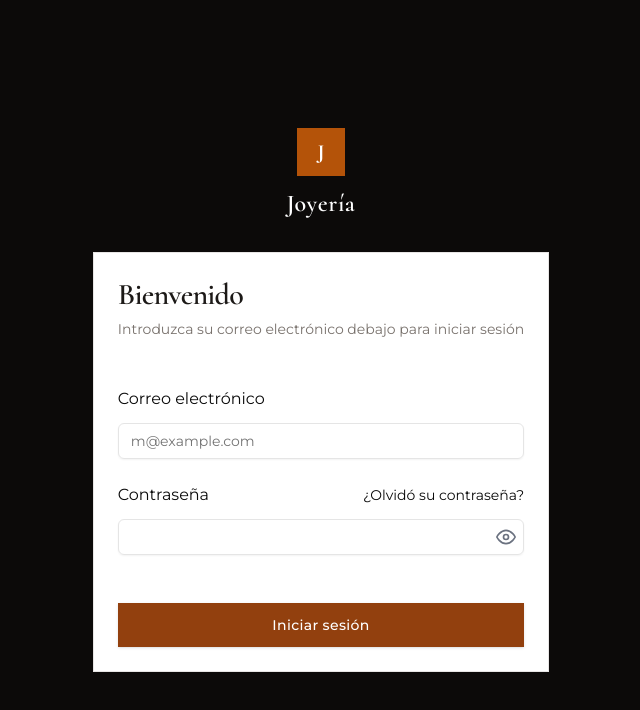
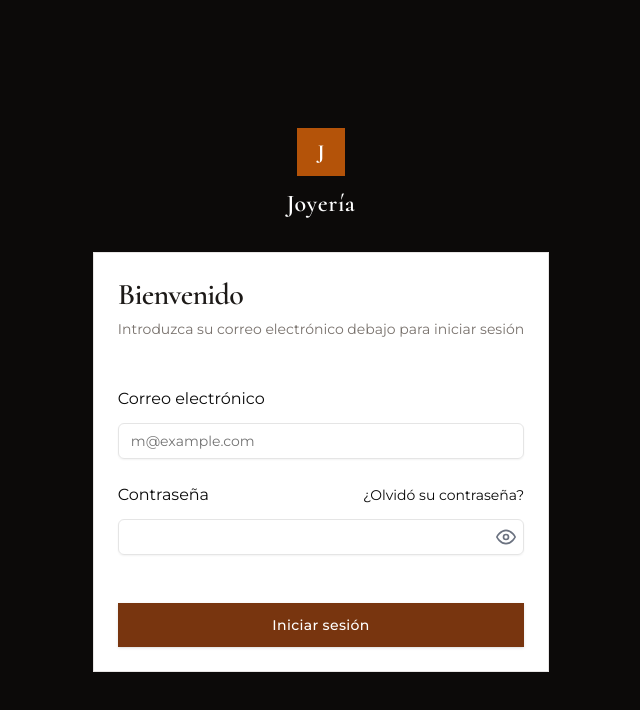
Before and after one commit to valium69mg/single-vendor-ecommerce-frontend, a React (Vite) app: page /login in a window 1280 px wide. Shown: the top 710 px of the page, without its empty margins (319-959 px from the left). Built offline with nearby package versions, Linux system fonts and the light colour scheme; no server answers.

Commit message:
style: ajustar botones admin a amber-900 (café oscuro)

```diff
--- a/src/components/common/GenericButton.tsx
+++ b/src/components/common/GenericButton.tsx
@@ -15,7 +15,7 @@ export default function GenericButton({
   return (
     <Button
       type={type}
-      className="w-full flex justify-center items-center gap-2 bg-amber-800 hover:bg-amber-900 text-white rounded-none h-11 font-store-body text-sm tracking-wide"
+      className="w-full flex justify-center items-center gap-2 bg-amber-900 hover:bg-amber-950 text-white rounded-none h-11 font-store-body text-sm tracking-wide"
       disabled={isLoading}
     >
       {isLoading && <Spinner className="w-5 h-5" />}
--- a/src/pages/AdminCategoriesPage.tsx
+++ b/src/pages/AdminCategoriesPage.tsx
@@ -49,7 +49,7 @@ export default function AdminCategoriesPage() {
         <Modal
           buttonName={`+ ${t("createCategory")}`}
           content={(onClose) => <CreateCategoryForm onClose={onClose} />}
-          triggerClassName="bg-amber-800 hover:bg-amber-900 text-white border-amber-800 hover:border-amber-900 font-store-body text-sm tracking-wide h-9 px-4"
+          triggerClassName="bg-amber-900 hover:bg-amber-950 text-white border-amber-900 hover:border-amber-950 font-store-body text-sm tracking-wide h-9 px-4"
         />
       </div>
 
--- a/src/pages/AdminCategoryDetailPage.tsx
+++ b/src/pages/AdminCategoryDetailPage.tsx
@@ -285,7 +285,7 @@ export default function AdminCategoryDetailPage() {
           <Modal
             buttonName={<><Pencil className="h-4 w-4" />{t("edit")}</>}
             size="default"
-            triggerClassName="flex items-center gap-2 bg-amber-800 hover:bg-amber-900 text-white border-amber-800 hover:border-amber-900 font-store-body"
+            triggerClassName="flex items-center gap-2 bg-amber-900 hover:bg-amber-950 text-white border-amber-900 hover:border-amber-950 font-store-body"
             content={(onClose) => (
               <EditCategoryForm categoryId={data.categoryId} onClose={onClose} />
             )}
```
